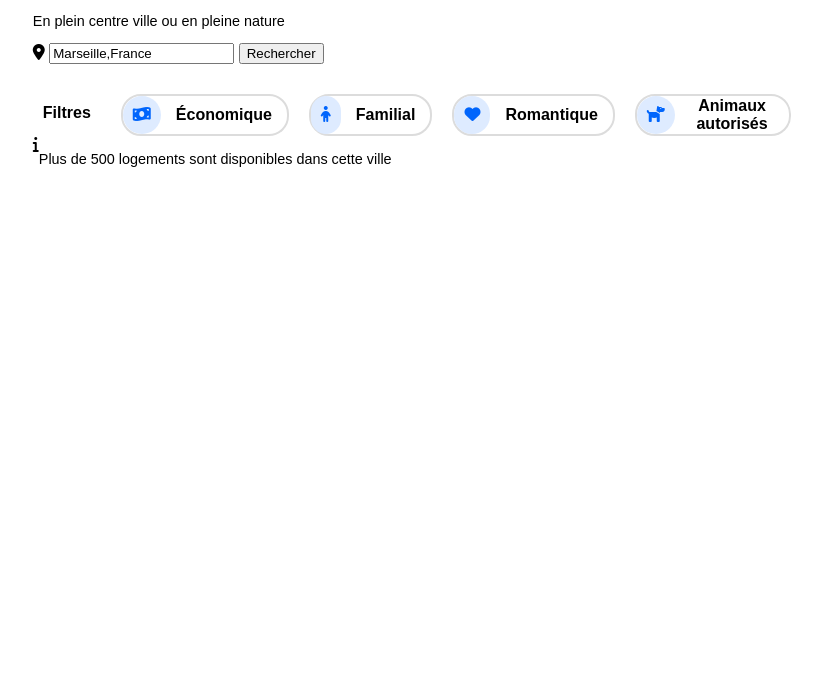
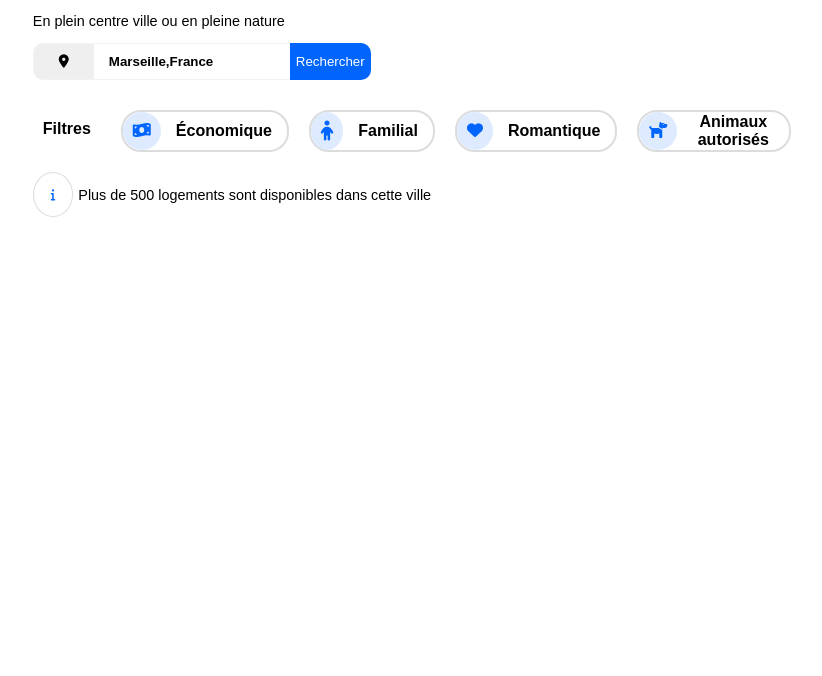
Before and after one commit to ticorw/BourgetThomas_3_02052021, a plain HTML site: page index.html in a window 1280 px wide. Shown: the part 124-800 px from the top of the page, without its empty margins (228-1050 px from the left). Drawn offline with Linux system fonts and the light colour scheme.

Commit message:
fin de la premiere partie du contenu

```diff
--- a/index.html
+++ b/index.html
@@ -16,7 +16,7 @@
                 <ul>
                     <li><a href="#">Hébergements</a></li>
                     <li><a href="#">Activités</a></li>
-                    <li><a href="#">S'inscrire</a></li>
+                    <li><a href="#"><strong>S'inscrire</strong></a></li>
                 </ul>
             </nav>
         </header>
@@ -25,9 +25,9 @@
             <h1>Trouvez votre hébergement pour des vacances de rêve</h1>
             <p>En plein centre ville ou en pleine nature</p>
             <div class="recherche">
-                <i class="fas fa-map-marker-alt"></i>
-                <input type="text" value="Marseille,France" >
-                <input type="button" value="Rechercher">
+                <a href="#"><button class="position"><i class="fas fa-map-marker-alt"></i></button></a>
+                <input type="text" value="Marseille,France" class="formulaire">
+                <input type="button" value="Rechercher" class="bouton_recherche">
             </div>
         </section>
 
@@ -35,15 +35,13 @@
             <div class="filtres">
                 <div class="nav_filtres">Filtres</div>
                 <a href="#"><div class="liste_filtres"><div class="bull_filtres"><i class="fas fa-money-bill-wave"></i></div><div class="filtre_texte">Économique</div></div></a>
-                <a href="#"><div class="liste_filtres"><div class="bull_filtres"><i class="fas fa-child"></i></div><div class="filtre_texte">Familial</div></div></a>
+                <a href="#"><div class="liste_filtres"><div class="bull_filtres"><i class="fas fa-child fa-lg"></i></div><div class="filtre_texte">Familial</div></div></a>
                 <a href="#"><div class="liste_filtres"><div class="bull_filtres"><i class="fas fa-heart"></i></div><div class="filtre_texte">Romantique</div></div></a>
                 <a href="#"><div class="liste_filtres"><div class="bull_filtres"><i class="fas fa-dog"></i></div><div class="filtre_texte">Animaux autorisés</div></div></a>
             </div>
         </section>
         <section class="info">
-            <div>
-                <i class="fas fa-info"></i>
-            </div>
+            <div class="icone_i"><i class="fas fa-info fa-xs"></i></div>
             <div><p>Plus de 500 logements sont disponibles dans cette ville</p></div>
 
         </section>
--- a/style.css
+++ b/style.css
@@ -48,7 +48,7 @@ nav ul{
 }
 
 nav li{
-    color: #0065FC;
+    color: #DEEBFF;
     margin-right: 50px;
 }
 
@@ -64,6 +64,46 @@ a:hover{
     color: black;
 
 }
+/* formulaire de recherche */
+
+.recherche{
+    display: flex;
+}
+
+.position{
+    padding: 10px 25px;
+    border-top:1px solid #F2F2F2;
+    border-left: 1px solid #F2F2F2;
+    border-bottom: 1px solid #F2F2F2;
+    border-right: none;
+    border-top-left-radius: 10px;
+    border-bottom-left-radius: 10px;
+}
+
+.formulaire{
+    font-weight: bold;
+    outline-style: none;
+    border-top:1px solid #F2F2F2;
+    border-bottom: 1px solid #F2F2F2;
+    border-right: none;
+    border-left: none;
+    padding-left: 15px;
+}
+.bouton_recherche{
+    background-color: #0065FC;
+    color: white;
+    border: none;
+    border-top-right-radius: 10px;
+    border-bottom-right-radius: 10px;
+}
+
+.bouton_recherche:hover{
+    background-color: #60a0ff;
+    color: black;
+    font-weight: bold;
+
+}
+
 /* corps*/
 
 .section_filtres{
@@ -98,7 +138,7 @@ a:hover{
 .bull_filtres{
     background-color: #DEEBFF;
     color: #0065FC;
-    border-radius: 20px;
+    border-radius: 50%;
     padding: 10px;
     float: left;
 
@@ -112,6 +152,19 @@ a:hover{
 .info{
     display: flex;
     flex-direction: row;
+    margin-top: 20px;
+}
+
+.icone_i{
+    color: #0065FC;
+    border: solid 1px #DCDCDC;
+    border-radius: 50%;
+    padding-right: 17px;
+    padding-left: 17px;
+    display: flex;
+    align-items: center;
+    text-align: center;
+    margin-right: 5px;
 }
 
 
```
